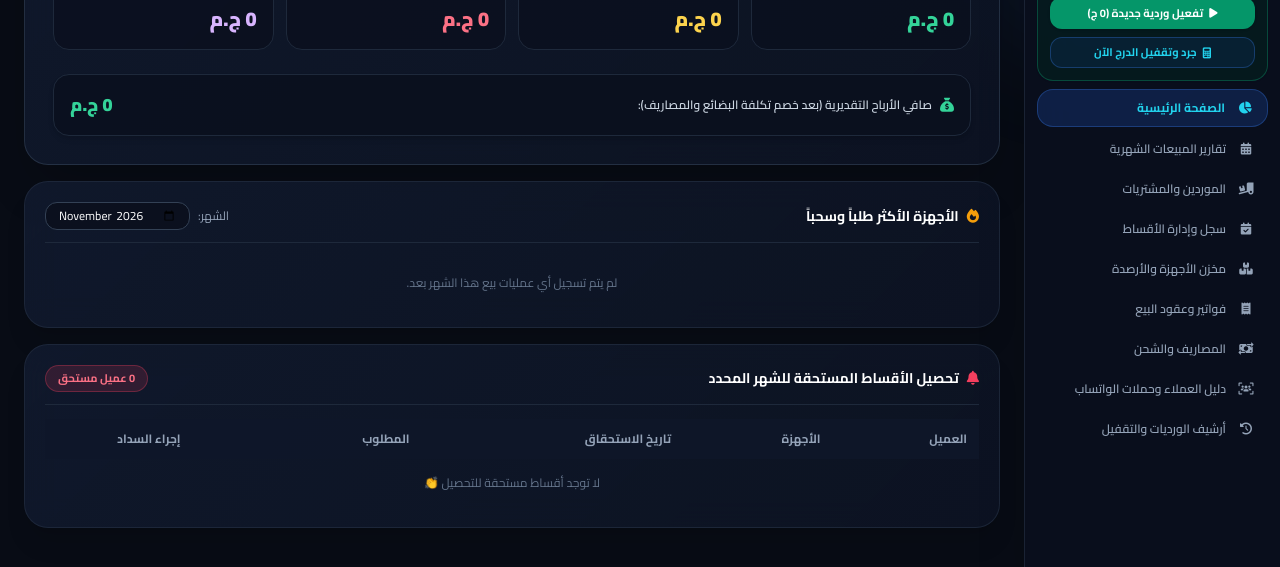
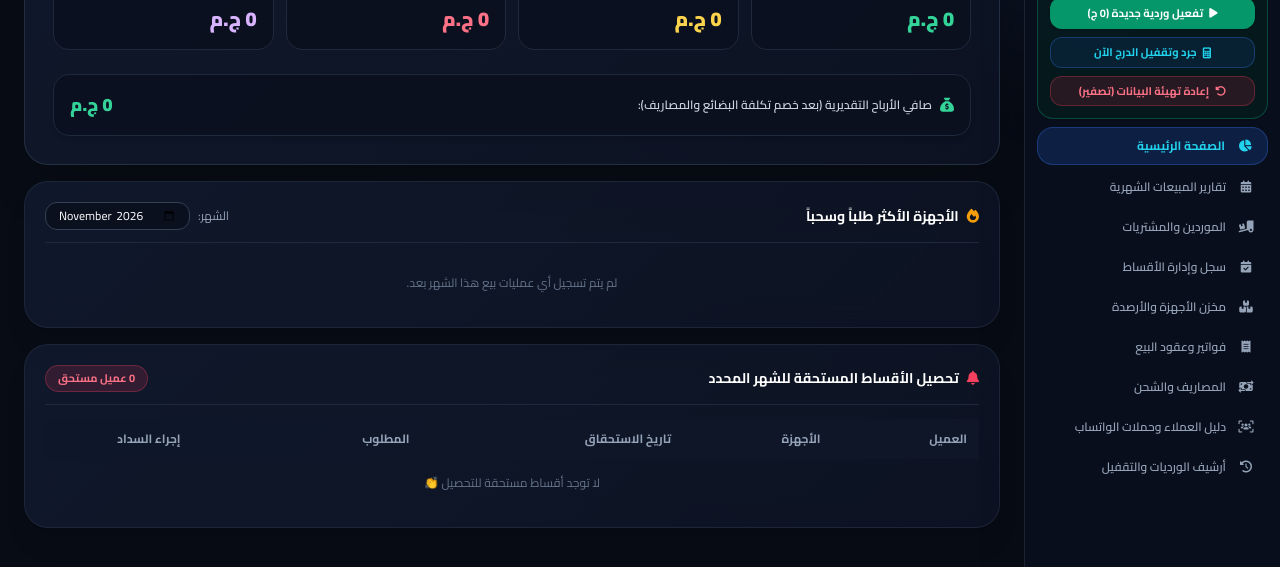
Before and after one commit to Mado2x/elabd-electro, a plain HTML site: page index.html in a window 1280 px wide. Shown: the part 217-784 px from the top of the page. Drawn offline with nearby package versions, Linux system fonts and the light colour scheme; some packages are replaced by stand-ins of ours; a script that the page names is missing.

Commit message:
Update index.html

```diff
--- a/index.html
+++ b/index.html
@@ -4,7 +4,7 @@
   <meta charset="UTF-8">
   <meta name="viewport" content="width=device-width, initial-scale=1.0">
   <title>معرض أولاد العبد للأجهزة الكهربائية والمنزلية</title>
- <link rel="manifest" href="manifest.json">
+  <link rel="manifest" href="manifest.json">
   <script src="https://cdn.tailwindcss.com"></script>
   <link rel="stylesheet" href="https://cdnjs.cloudflare.com/ajax/libs/font-awesome/6.4.0/css/all.min.css">
   <link href="https://fonts.googleapis.com/css2?family=Cairo:wght@400;500;600;700;800;900&display=swap" rel="stylesheet">
@@ -78,7 +78,7 @@
       </button>
     </div>
 
-    <!-- كارت إدارة الإكسيل والوردية -->
+    <!-- كارت إدارة الإكسيل والوردية وتصفير النظام -->
     <div class="p-3 mx-3 my-2 rounded-2xl bg-emerald-50 dark:bg-emerald-950/40 border border-emerald-500/30 space-y-2 shadow-sm">
       <div class="flex items-center justify-between text-xs">
         <span class="text-emerald-700 dark:text-emerald-400 font-bold flex items-center gap-1.5"><i class="fa-solid fa-file-excel"></i> قاعدة البيانات</span>
@@ -98,6 +98,10 @@
       </button>
       <button onclick="openDailyShiftModal()" class="w-full py-1.5 bg-blue-600/10 hover:bg-blue-600/20 text-blue-600 dark:text-cyan-400 border border-blue-500/30 rounded-xl text-[11px] font-bold flex items-center justify-center gap-1.5 transition">
         <i class="fa-solid fa-calculator"></i> جرد وتقفيل الدرج الآن
+      </button>
+      <!-- زر إعادة تهيئة وتصفير البيانات -->
+      <button onclick="resetAllSystemDataProtected()" class="w-full py-1.5 bg-rose-600/15 hover:bg-rose-600 text-rose-600 dark:text-rose-400 hover:text-white border border-rose-500/30 rounded-xl text-[11px] font-bold flex items-center justify-center gap-1.5 transition">
+        <i class="fa-solid fa-rotate-left"></i> إعادة تهيئة البيانات (تصفير)
       </button>
       <input type="file" id="excelFileInput" accept=".xlsx, .xls" class="hidden" onchange="importDatabaseFromExcelFile(event)">
     </div>
```
